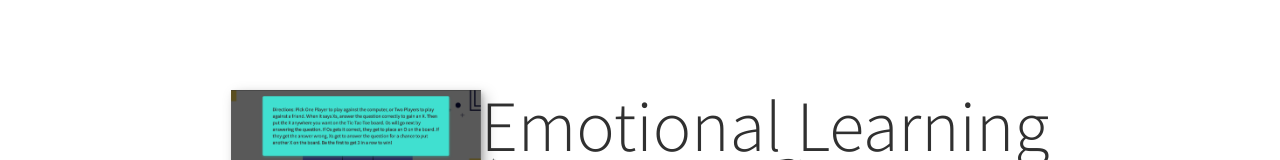
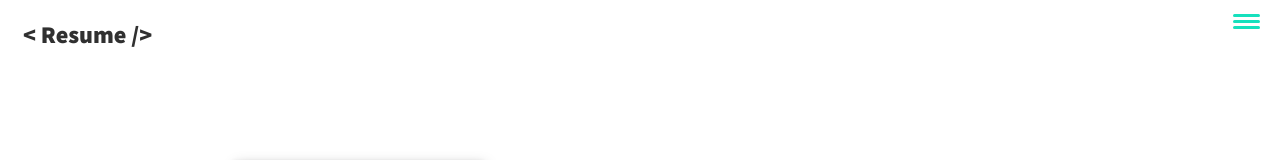
Before and after one commit to scubaluke/PortfolioReact, a React (Create React App) app: page /SEL in a window 1280 px wide. Shown: the top 160 px of the page. Built offline with nearby package versions, Linux system fonts and the light colour scheme; a web font is replaced by a local one.

Commit message:
router and nav bar sorted out

```diff
--- a/src/components/Header.js
+++ b/src/components/Header.js
@@ -2,8 +2,12 @@ import React, {useState } from 'react'
 import ResumeLink from './ResumeLink'
 import './Header.css'
 import { Link } from 'react-router-dom';
+import { useLocation } from 'react-router-dom';
 
 export default function Header() {
+    const { pathname } = useLocation();
+console.log(pathname);
+
     const [navOpen, setNavOpen] = useState('');
 
     function handelClick() {
@@ -15,16 +19,7 @@ function handleAClick() {
     !navOpen ? setNavOpen('nav-open') : setNavOpen('')
     document.body.classList.toggle('nav-open')
 }
-
-    return (
-    <div className='header'>
-        <div className="logo">
-          <ResumeLink />
-        </div>
-        <button  onClick={() => handelClick()} className={`nav-toggle ${navOpen}`} aria-label="toggle navigation">
-            <span className="hamburger"></span>
-        </button>
-        <nav className="nav">
+const displayOnHomePage =    <nav className="nav">
 <ul className="nav__list">
     <li className="nav__item">
         <a onClick={() => handleAClick()} href="#home" className="nav__link">Home</a>
@@ -43,6 +38,39 @@ function handleAClick() {
     </li>
 </ul>
 </nav>
+
+const displayOnAnyOtherPage =    <nav className="nav">
+<ul className="nav__list">
+    {/* <li className="nav__item">
+        <a onClick={() => handleAClick()} href="#home" className="nav__link">Home</a>
+    </li> */}
+    <li className="nav__item">
+        <Link onClick={() => handleAClick()} to="/"  className="nav__link" >Home</Link>
+    </li>
+    {/* <li className="nav__item">
+        <a onClick={() => handleAClick()} href="#services" className="nav__link" >Services</a>
+    </li>
+    <li class="nav__item">
+        <a onClick={() => handleAClick()} href="#about" class="nav__link" >About me</a>
+    </li>
+    <li className="nav__item">
+        <a onClick={() => handleAClick()} href="#work" className="nav__link" > My Work</a>
+    </li> */}
+    <li className="nav__item">
+        <Link onClick={() => handleAClick()} to="/resume"  className="nav__link" >Resume</Link>
+    </li>
+</ul>
+</nav>
+
+    return (
+    <div className='header'>
+        <div className="logo">
+          <ResumeLink />
+        </div>
+        <button  onClick={() => handelClick()} className={`nav-toggle ${navOpen}`} aria-label="toggle navigation">
+            <span className="hamburger"></span>
+        </button>
+      {pathname ===  '/'  ? displayOnHomePage  : displayOnAnyOtherPage}
     </div>
     )
 }
--- a/src/components/PortfolioPage.js
+++ b/src/components/PortfolioPage.js
@@ -3,10 +3,15 @@ import './PortfolioPage.css'
 import Footer from './Footer'
 import { Link } from 'react-router-dom'
 
+import ScrollToTop from "./ScrollToTop";
+import Header from "./Header";
+
 export default function PortfolioPage({ projectTitle, projectLink, projectSubtitle, headerParagraph, bottomParagraph, src, img }) {
     return (
       <>
+      <Header/>
         <section className="intro" id="home" >
+            <ScrollToTop />
             <h1 className="section__title section__title--intro" >
                 {projectTitle}
                 <strong className="long-word">{projectLink}</strong></h1>
--- /dev/null
+++ b/src/components/ScrollToTop.js
@@ -0,0 +1,11 @@
+import {useEffect} from 'react'
+import { useLocation } from 'react-router-dom';
+
+export default function ScrollToTop() {
+  const { pathname } = useLocation();
+
+  useEffect(() => {
+    window.scrollTo(0, 0);
+  }, [pathname]);
+  return null;
+}
```
Lines whose indentation alone changed are shown as unchanged.
